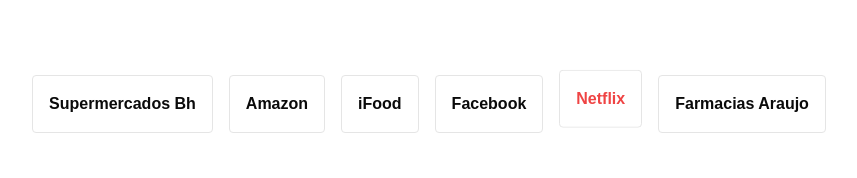
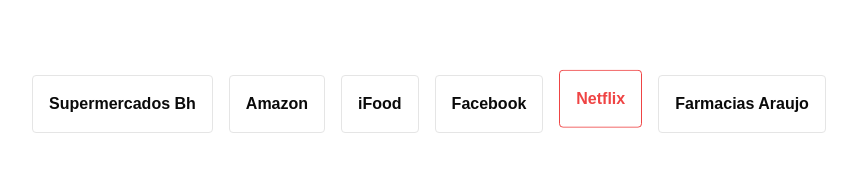
Before and after one commit to JuanIWK3/heuristic-game, a Next.js app: page / in a window 1280 px wide. Shown: the part 290-468 px from the top of the page, without its empty margins (211-1068 px from the left). Built offline with nearby package versions, Linux system fonts and the light colour scheme.

Commit message:
Fix styling in ProblemDialog component: adjust border color for consistency

```diff
--- a/components/problem-dialog.tsx
+++ b/components/problem-dialog.tsx
@@ -106,7 +106,7 @@ export function ProblemDialog({
     return (
       <h2
         className={
-          'hover:bg-red-100 border-red- hover:border-red-500 transition-all font-bold bg-white text-red-500 animate-bounce flex my-2 border p-4 rounded'
+          'border-red-500 hover:bg-red-100 border-red- hover:border-red-500 transition-all font-bold bg-white text-red-500 animate-bounce flex my-2 border p-4 rounded'
         }
       >
         {name}
```
